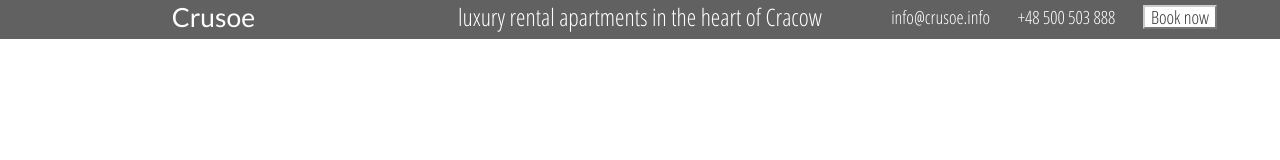
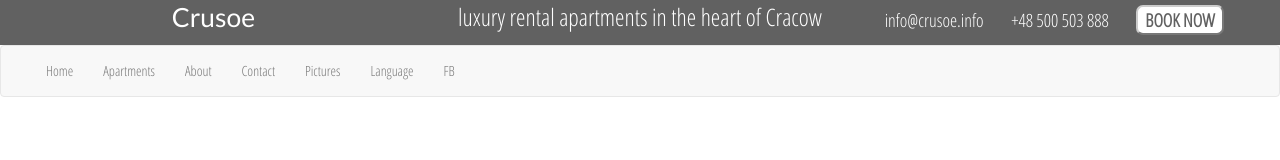
Before and after one commit to ksokalla/crusoe, a website: page app/index.html in a window 1280 px wide. Drawn offline with Linux system fonts and the light colour scheme.

Commit message:
navbar before styling

```diff
--- a/app/index.html
+++ b/app/index.html
@@ -14,14 +14,14 @@
 		<div class='row'>
 			<div id="header-top-bar">
 				<div class="col-lg-4 col-sm-6">
-					<h3><span>Crusoe</span></h3> </div>
+					<h3><span><a href="#">Crusoe</a></span></h3> </div>
 				<div class="col-lg-4 col-sm-6">
 					<h3>luxury rental apartments in the heart of Cracow</h3> </div>
 				<div class="col-lg-4 col-sm-6">
 				<ul>
-					<li>info@crusoe.info</li>
+					<li><a href="mailto:info@crusoe.info">info@crusoe.info</a></li>
 					<li>+48 500 503 888</li>
-					<li><button class="btn-default">Book now</button></li>
+					<li><button class="btn-default"><a href="#">Book now</a></button></li>
 				</ul>
 				</div>
 
@@ -30,5 +30,38 @@
 	</div>
 </section>
 	<!---------header end---------->
+	<!---------navbar start-------->
+
+<nav class="navbar navbar-default">
+  <div class="container-fluid">
+    <!-- Brand and toggle get grouped for better mobile display -->
+    <div class="navbar-header">
+      <button type="button" class="navbar-toggle collapsed" data-toggle="collapse" data-target="#bs-example-navbar-collapse-1" aria-expanded="false">
+        <span class="sr-only">Toggle navigation</span>
+        <span class="icon-bar"></span>
+        <span class="icon-bar"></span>
+        <span class="icon-bar"></span>
+      </button>
+    </div>
+
+    <!-- Collect the nav links, forms, and other content for toggling -->
+    <div class="collapse navbar-collapse" id="bs-example-navbar-collapse-1">
+      <ul class="nav navbar-nav">
+        <li><a href="#">Home</a></li>
+        <li><a href="#">Apartments</a></li>
+        <li><a href="#">About</a></li>
+        <li><a href="#">Contact</a></li>
+        <li><a href="#">Pictures</a></li>
+        <li><a href="#">Language</a></li>
+        <li><a href="#">FB</a></li>
+      </ul>
+    </div><!-- /.navbar-collapse -->
+  </div><!-- /.container-fluid -->
+</nav>
+
+
+	<!---------navbar end---------->
+	<script src="js/jquery-3.1.1.min.js"></script>
+	<script src="js/bootstrap.min.js"></script>
 </body>
 </html>
--- a/app/scss/style.scss
+++ b/app/scss/style.scss
@@ -2,6 +2,16 @@
 body {
 	font-family: 'Open Sans Condensed', sans-serif;
 	margin: 0;
+}
+
+a {
+	text-decoration: none;
+	color: #fff;
+}
+
+a:hover {
+	text-decoration: none;
+	color: #000;
 }
 
 
@@ -9,15 +19,13 @@ body {
 /*---------general styles end---------*/
 
 /*---------header styles start---------*/
-
+#header {
+	background-color: #616161;
+}
 #header-top-bar {
-	background-color: #616161;
 	color:  #fff;
-	position: absolute;
-	width: 100%;
 	text-align: center;
 	padding: 5px 0 0 0;
-
 }
 
 #header-top-bar p, h2, h3, li {
@@ -40,4 +48,20 @@ span {
 	font-size: 1.1em;
 }
 
+button a {
+	color: #616161;
+}
+
+button {
+	border-radius: 7px;
+	text-transform: uppercase;
+	padding: 4px 7px;
+	font-weight: bold;
+	background-color: #fff;
+}
 /*---------general styles end---------*/
+/*---------navbar syles start---------*/
+
+
+
+/*---------navbar syles end---------*/
```
Also changed, not shown: app/css/style.css.
